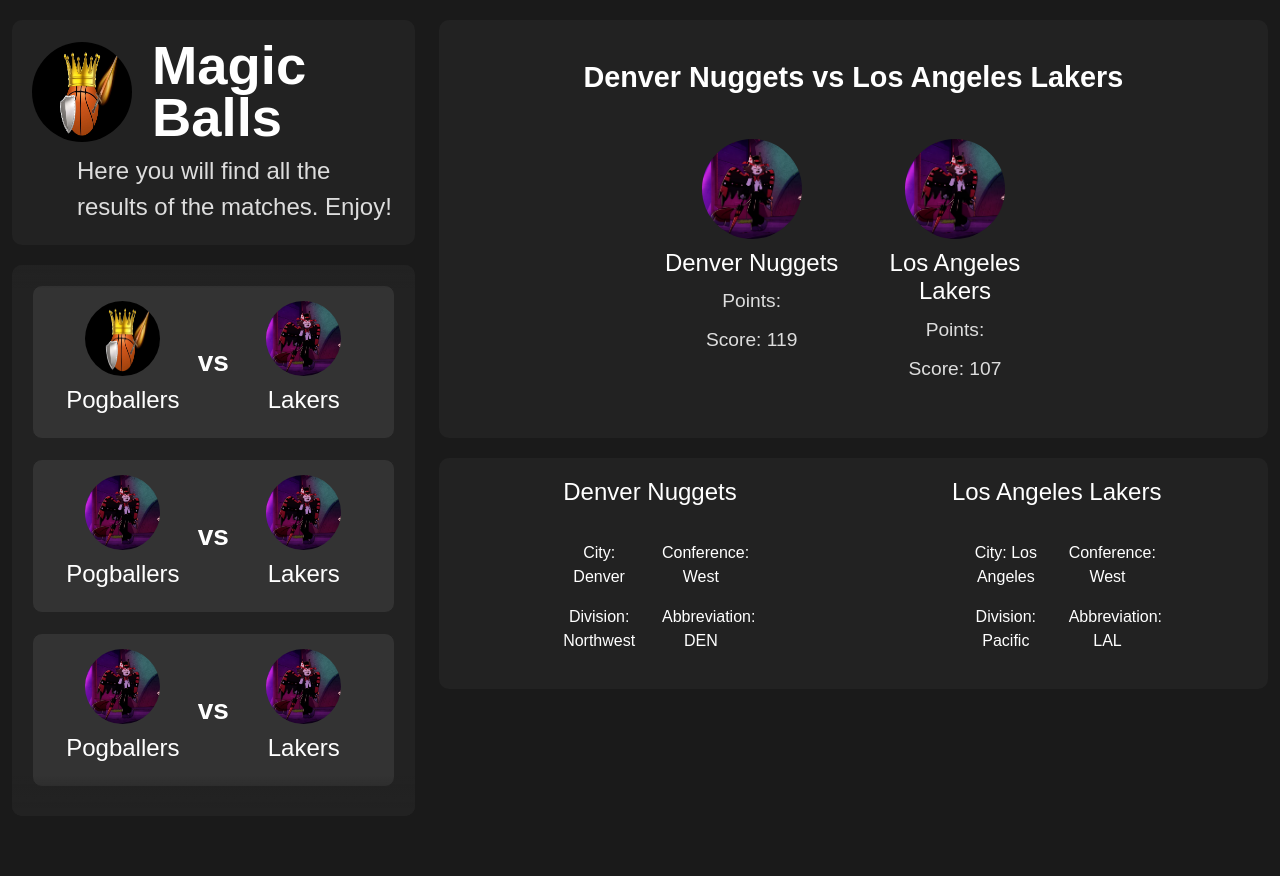
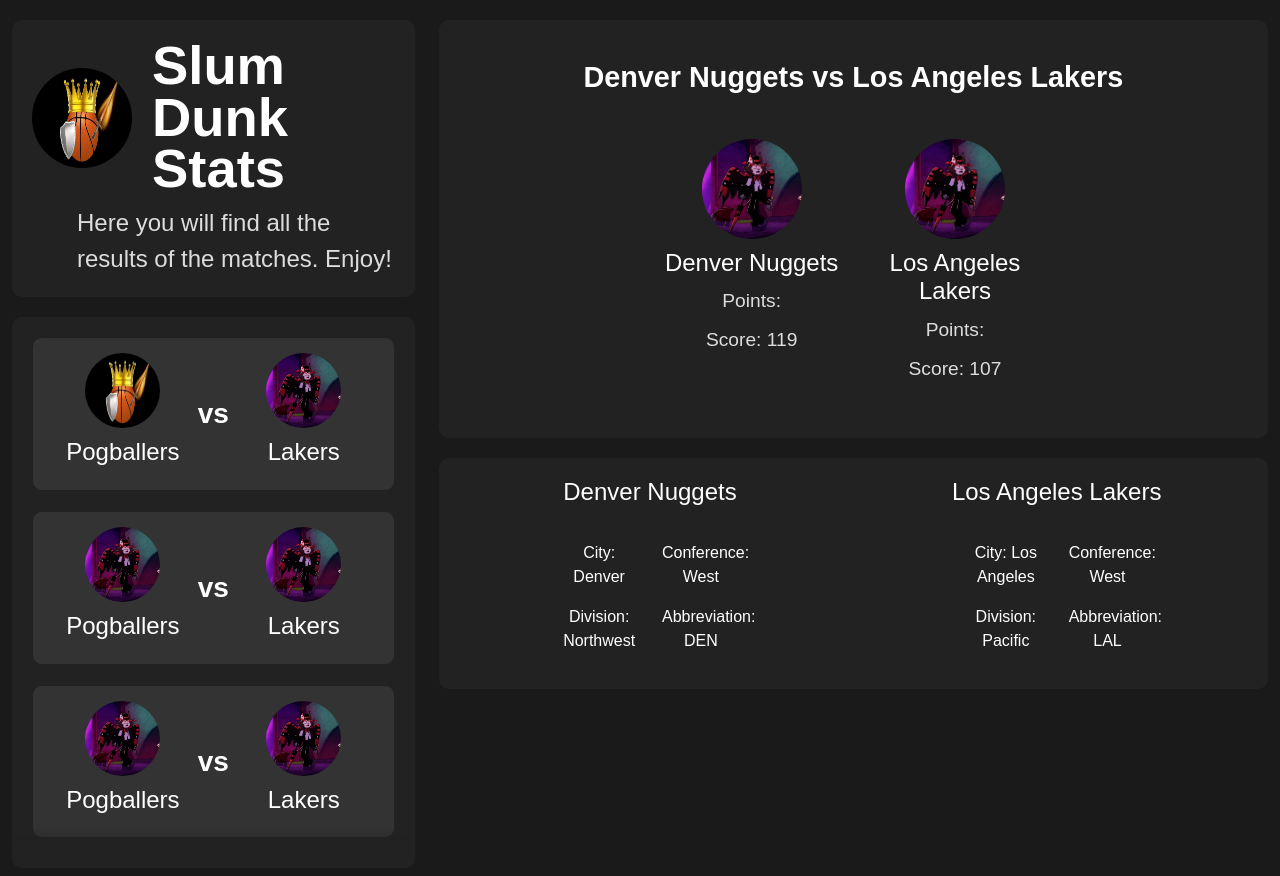
Before and after one commit to MrNonno/allebeureti, a React (Vite) app in the folder dashboard/: page / in a window 1280 px wide. Shown: the top 876 px of the page. Before the commit the page ends 836 px from the top, so only its background shows below. Built offline with nearby package versions, Linux system fonts and the light colour scheme.

Commit message:
cambio del nome del sito

```diff
--- a/dashboard/src/components/Left/Title.jsx
+++ b/dashboard/src/components/Left/Title.jsx
@@ -6,7 +6,7 @@
     <div className="boxy">
       <div className="title-header">
         <img src="Logo_Basket.png"  alt="Basketball" className="title-image" />
-        <h1 className="title-heading">Magic Balls</h1>
+        <h1 className="title-heading">Slum Dunk Stats</h1>
       </div>
       <p className="subtitle">Here you will find all the results of the matches. Enjoy!</p>
     </div>
```
